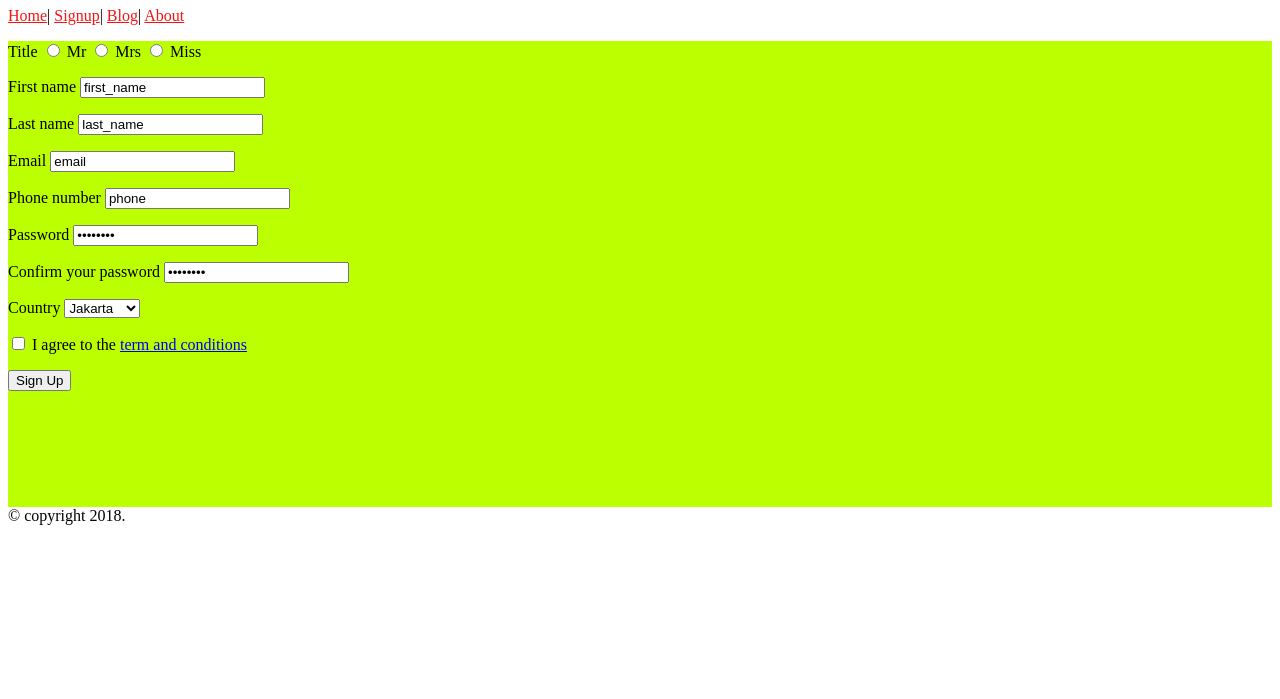
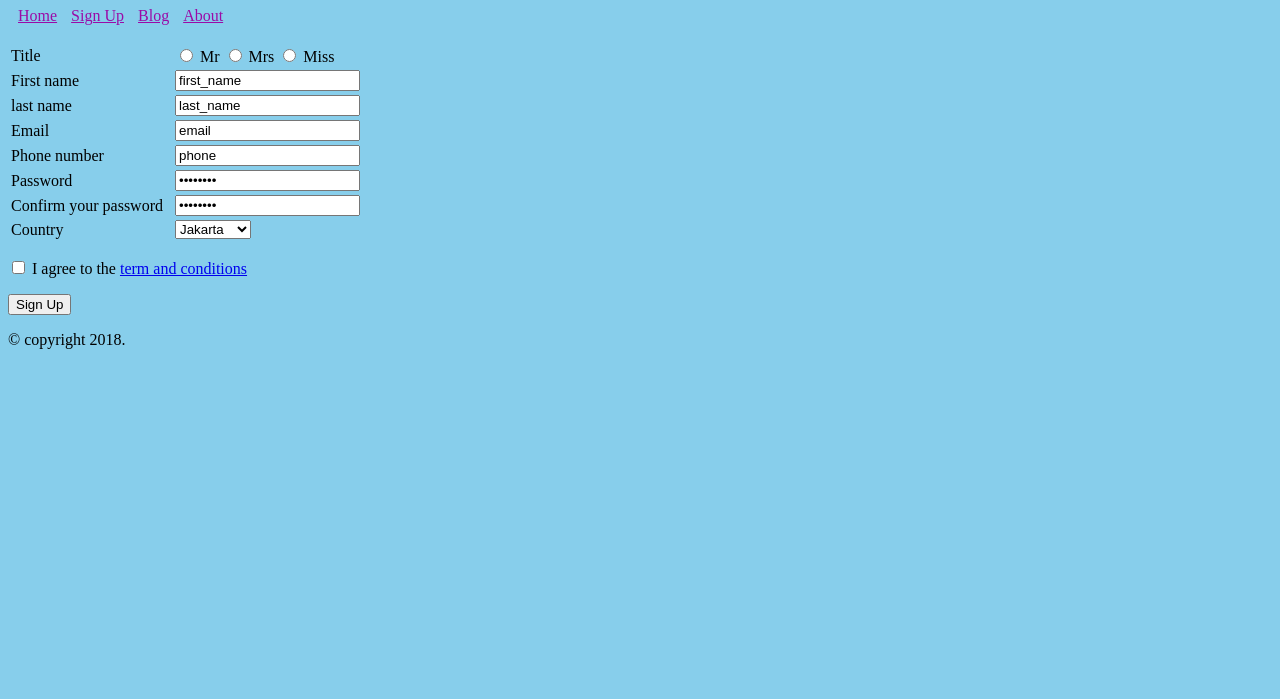
Before and after one commit to mnoorcahyo/Hello-CSS, a plain HTML site: page signup.html in a window 1280 px wide. Shown: the part 101-800 px from the top of the page. Drawn offline with Linux system fonts and the light colour scheme.

Commit message:
hari ke3 fix

```diff
--- a/assets/index.css
+++ b/assets/index.css
@@ -1,6 +1,11 @@
+body{
+    background-color: skyblue;
+}
+
 .redcolor{
-    color: rgb(248, 19, 19);
+    color: rgb(154, 11, 167);
     width: 500px;
+    padding-left: 10px;
 }
 
 /* div>a{
@@ -9,10 +14,11 @@
 
 .title{
     font-family: Arial, Helvetica, sans-serif;
-    background-color: aqua;
+    background-color: salmon;
     padding: 20px;
     margin-bottom: 10px;
 }
+
 .content{
     text-align: center;
     font-size: 50px;
@@ -22,12 +28,9 @@
 .nobita {
     text-align: center;
 }
-#bukanbackground{
-    background-color:#BCFF00;
-    padding-bottom: 100px;
-}
+
 .eks{
-  color: #9E00FF;
+  color: rgb(97, 56, 122);
 }
 
 .blok{
--- a/signup.html
+++ b/signup.html
@@ -12,51 +12,70 @@
 <body>
     <h1 class="title">Sign Up Page</h1>
     <header>
-        <a class="redcolor" href="./index.html">Home</a>|
-        <a class="redcolor" href="./signup.html">Signup</a>|
-        <a class="redcolor" href="./blog.html">Blog</a>|
+        <a class="redcolor" href="./index.html">Home</a>
+        <a class="redcolor" href="./signup.html">Sign Up</a>
+        <a class="redcolor" href="./blog.html">Blog</a>
         <a class="redcolor" href="./about.html">About</a>
-    </header>
-    <div id="bukanbackground">
-        <p>
-            Title
+    </header><br>
+    <table>
+        <tr>
+            <td>Title</td>
+            <td>
                 <input type="radio" name="mr"> Mr
                 <input type="radio" name="mrs"> Mrs
-            <input type="radio" name="miss"> Miss
-        </p>
-        <p>
-            First name
+                <input type="radio" name="miss"> Miss</td>
+
+        </tr>
+        <tr>
+            <td>First name</td>
+            <td>
                 <input type="text" name="fn" value="first_name">
-        </p>
-        <p>
-            Last name
+            </td>
+        </tr>
+        <tr>
+            <td>last name</td>
+            <td>
                 <input type="text" name="ln" value="last_name">
-        </p>
-        <p>
-            Email
+            </td>
+        </tr>
+        <tr>
+            <td>Email</td>
+            <td>
                 <input type="email" name="email" value="email">
-        </p>
-        <p>
-            Phone number
+            </td>
+        </tr>
+        <tr>
+            <td>Phone number</td>
+            <td>
                 <input type="text" name="pn" value="phone">
-        </p>
-        <p>
-            Password
+            </td>
+        </tr>
+        <tr>
+            <td>Password</td>
+            <td>
                 <input type="password" name="password" value="Password">
-        </p>
-        <p>
-            Confirm your password
+            </td>
+        </tr>
+        <tr>
+            <td>Confirm your password &nbsp</td>
+            <td>
                 <input type="password" name="cpassword" value="password">
-        </p>
-        <p>
-            Country
+            </td>
+        </tr>
+
+        <tr>
+            <td>Country</td>
+            <td>
                 <select>
                     <option value="Jakarta">Jakarta</option>
                     <option value="Bandung">Bandung</option>
                     <option value="Medan">Medan</option>
                     <option value="Jogja">Jogja</option>
                 </select>
-        </p>
+            </td>
+        </tr>
+
+    </table>
     <p>
         <input type="checkbox" name="checkboxsu"> I agree to the
         <a href="http://www.google.com">term and conditions</a>
@@ -65,7 +84,7 @@
     <p>
         <input type="button" name="buttonsu" value="Sign Up">
     </p>
-    </div>
+
 
     <footer>&copy; copyright 2018.
     </footer>
```
Also changed, not shown: about.html (+3 -3 lines), blog.html (+3 -3 lines), index.html (+3 -3 lines). Lines whose indentation alone changed are shown as unchanged.
